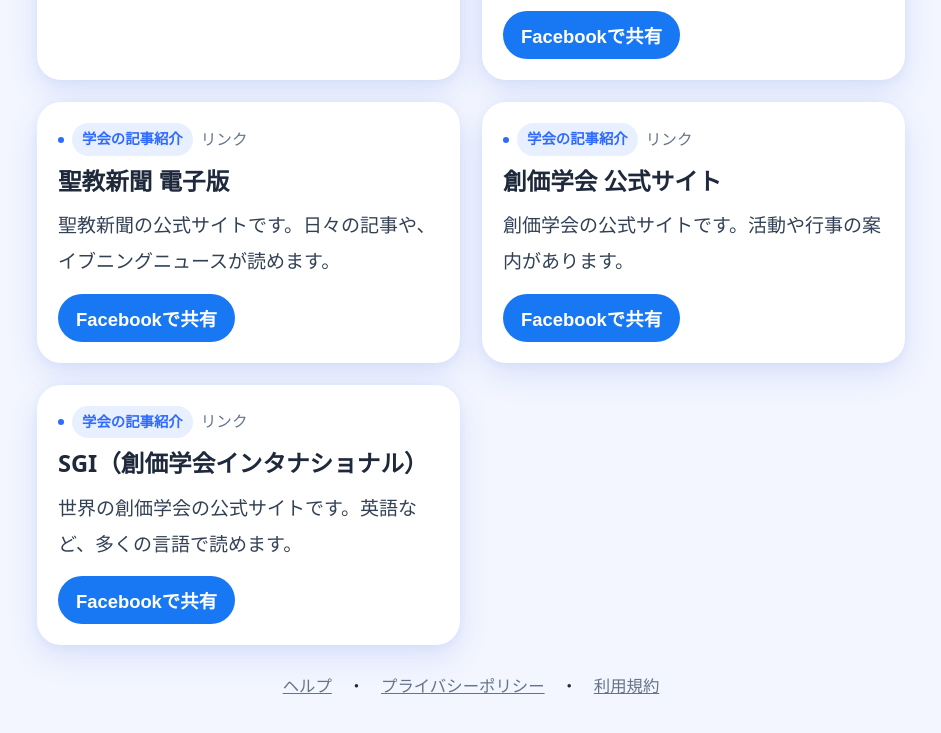
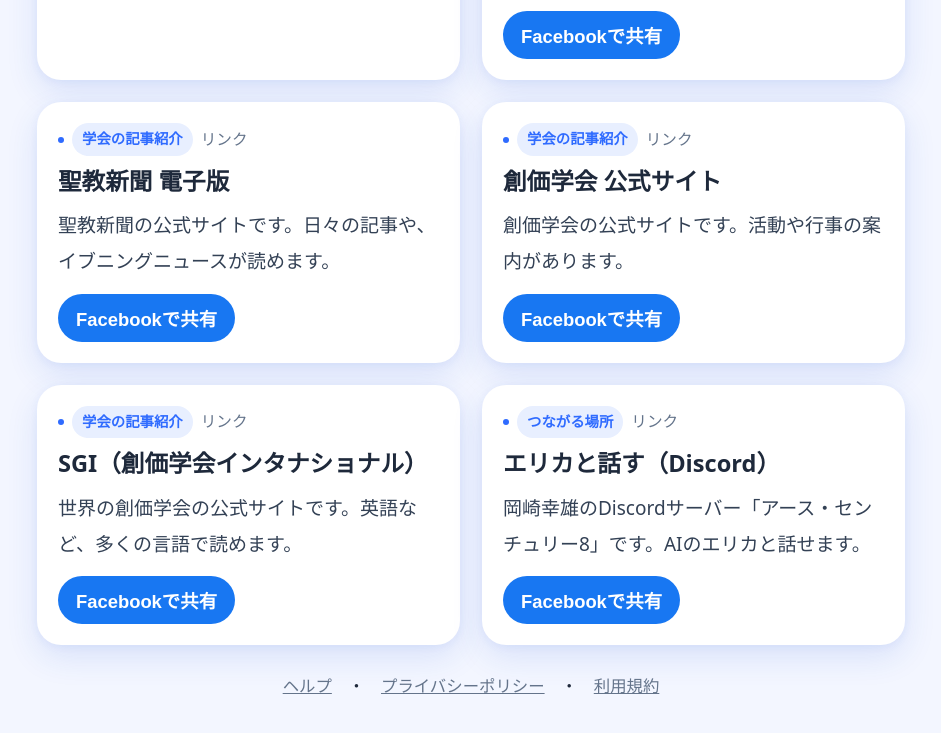
Before and after one commit to xyz7963gold79-glitch/wikipedia-capsule, a plain HTML site: page bluewing8/index.html in a window 1280 px wide. Shown: the part 3016-3749 px from the top of the page, without its empty margins (169-1110 px from the left). Drawn offline with Linux system fonts and the light colour scheme; no server answers.

Commit message:
ブルーウィング8 Discord接続：エリカと話す（Discord）の案内カードを追加

```diff
--- a/bluewing8/index.html
+++ b/bluewing8/index.html
@@ -453,7 +453,8 @@ const ytItems=[
 const specialItems=[
  {id:6001,cat:'学会の記事紹介',date:'リンク',title:'聖教新聞 電子版',intro:'聖教新聞の公式サイトです。日々の記事や、イブニングニュースが読めます。',body:'<p>聖教新聞の公式サイトへのリンクです。</p><p><a href="https://www.seikyoonline.com/" target="_blank" rel="noopener">聖教新聞 電子版を開く</a></p>'},
  {id:6002,cat:'学会の記事紹介',date:'リンク',title:'創価学会 公式サイト',intro:'創価学会の公式サイトです。活動や行事の案内があります。',body:'<p>創価学会の公式サイトへのリンクです。</p><p><a href="https://www.sokagakkai.jp/" target="_blank" rel="noopener">創価学会 公式サイトを開く</a></p>'},
- {id:6003,cat:'学会の記事紹介',date:'リンク',title:'SGI（創価学会インタナショナル）',intro:'世界の創価学会の公式サイトです。英語など、多くの言語で読めます。',body:'<p>SGIの公式サイトへのリンクです。</p><p><a href="https://www.sokaglobal.org/" target="_blank" rel="noopener">SGI 公式サイトを開く</a></p>'}
+ {id:6003,cat:'学会の記事紹介',date:'リンク',title:'SGI（創価学会インタナショナル）',intro:'世界の創価学会の公式サイトです。英語など、多くの言語で読めます。',body:'<p>SGIの公式サイトへのリンクです。</p><p><a href="https://www.sokaglobal.org/" target="_blank" rel="noopener">SGI 公式サイトを開く</a></p>'},
+ {id:6004,cat:'つながる場所',date:'リンク',title:'エリカと話す（Discord）',intro:'岡崎幸雄のDiscordサーバー「アース・センチュリー8」です。AIのエリカと話せます。',body:'<p>Discordのサーバーへの招待リンクです。AIのエリカがいます。</p><p><a href="https://discord.gg/gWeVQfMnvf" target="_blank" rel="noopener">Discordを開く</a></p>'}
 ];
 function allArticles(){return articles.concat(ytItems,specialItems);}
 let posts=[
```
